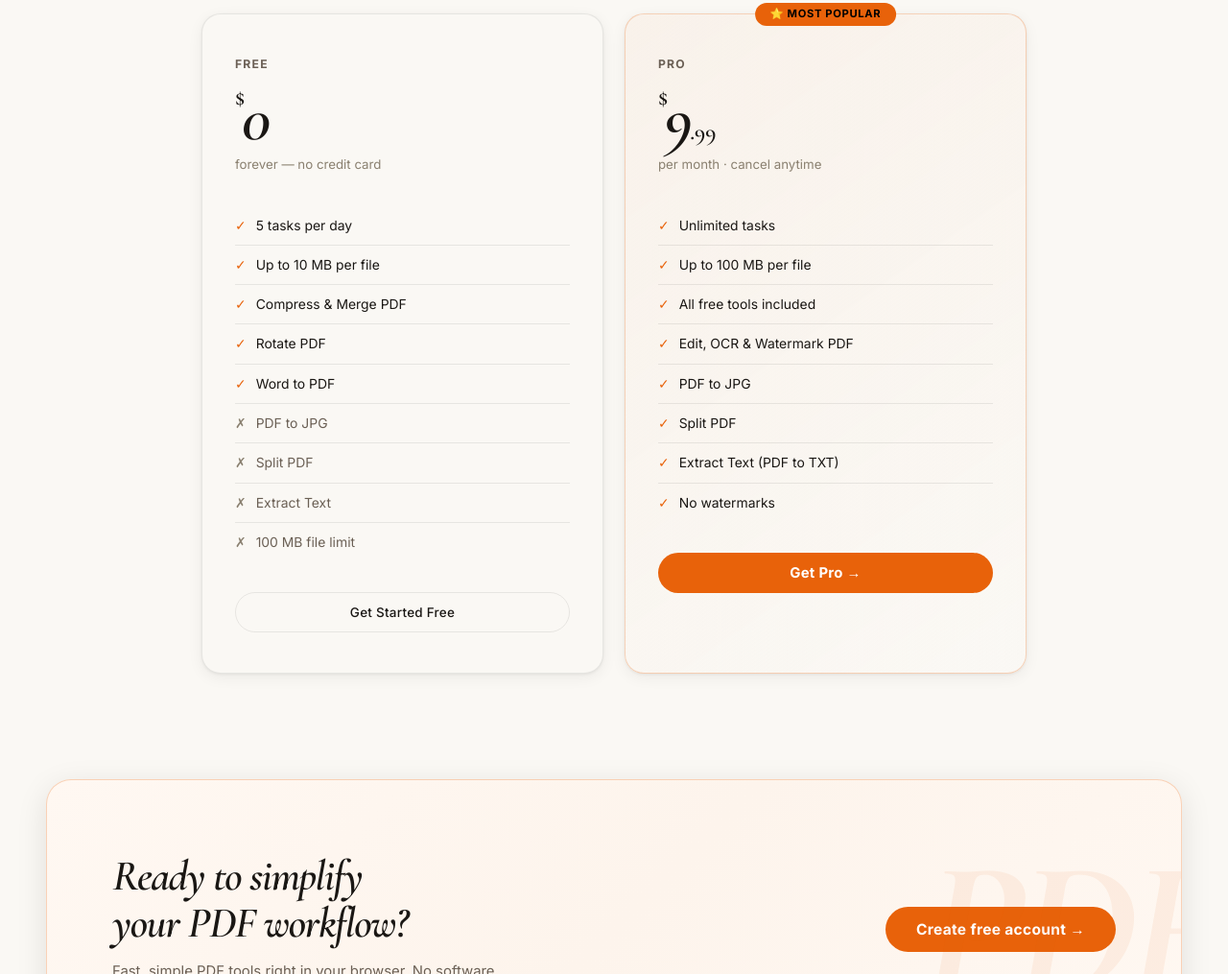
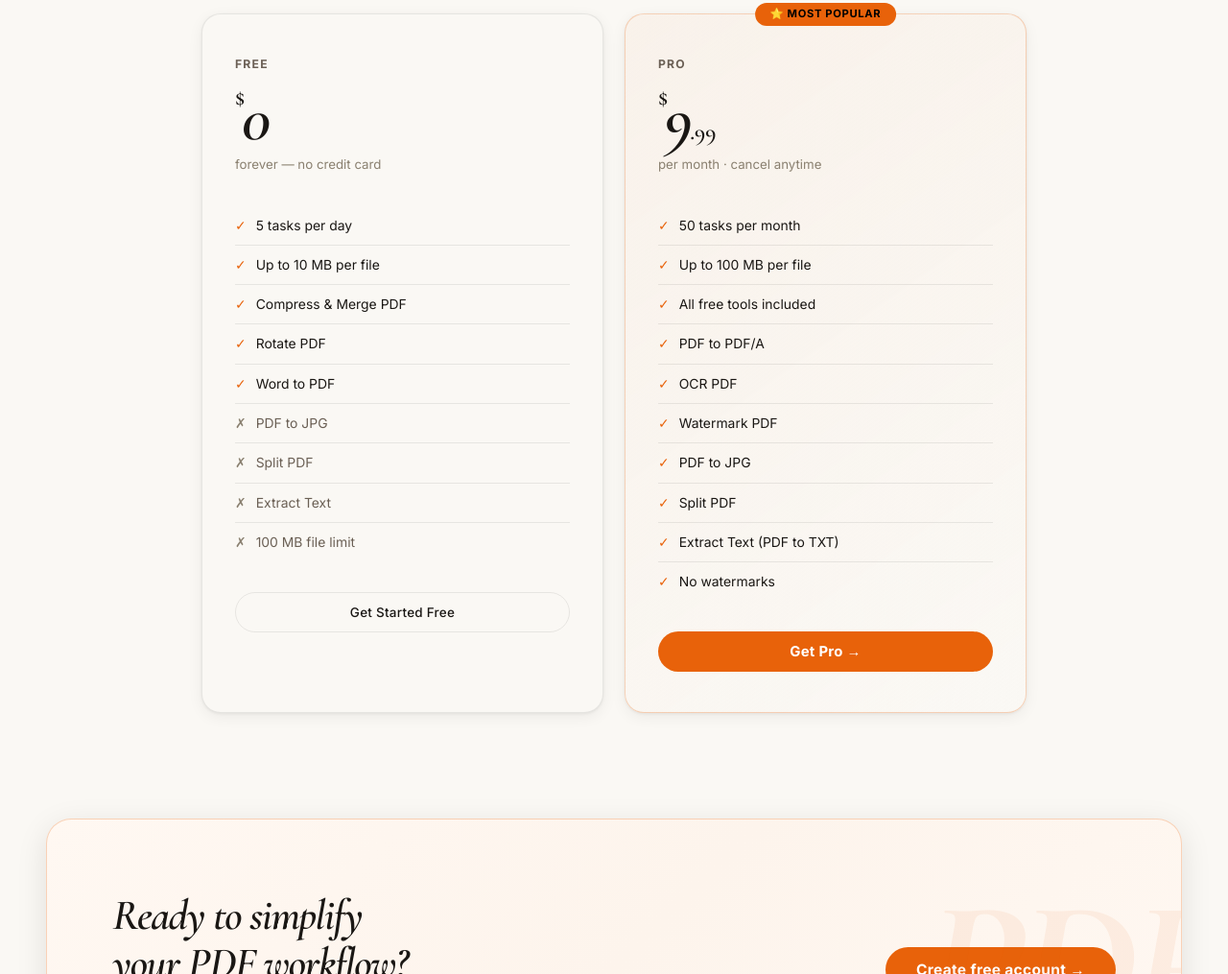
Before and after one commit to darliak-crypto7/allpdfstuff, a plain HTML site: page index.html in a window 1280 px wide. Shown: the part 4590-5605 px from the top of the page at 96% size. Drawn offline with nearby package versions, Linux system fonts and the light colour scheme; no server answers.

Commit message:
Add files via upload

```diff
--- a/index.html
+++ b/index.html
@@ -544,16 +544,16 @@
       <div class="pc-price"><sup>$</sup>9<span style="font-size:1.5rem;font-style:normal;letter-spacing:0">.99</span></div>
       <div class="pc-per">per month · cancel anytime</div>
       <ul class="pc-list">
-        <li class="y"><span class="ck">✓</span>Unlimited tasks</li>
+        <li class="y"><span class="ck">✓</span>50 tasks per month</li>
         <li class="y"><span class="ck">✓</span>Up to 100 MB per file</li>
         <li class="y"><span class="ck">✓</span>All free tools included</li>
-        <li class="y"><span class="ck">✓</span>Edit, OCR &amp; Watermark PDF</li>
+        <li class="y"><span class="ck">✓</span>PDF to PDF/A</li>
+        <li class="y"><span class="ck">✓</span>OCR PDF</li>
+        <li class="y"><span class="ck">✓</span>Watermark PDF</li>
         <li class="y"><span class="ck">✓</span>PDF to JPG</li>
         <li class="y"><span class="ck">✓</span>Split PDF</li>
         <li class="y"><span class="ck">✓</span>Extract Text (PDF to TXT)</li>
-
         <li class="y"><span class="ck">✓</span>No watermarks</li>
-
       </ul>
       <button class="btn-pill" style="width:100%;justify-content:center;font-size:.93rem;padding:12px" onclick="handleSub('pro')">Get Pro →</button>
     </div>
```
